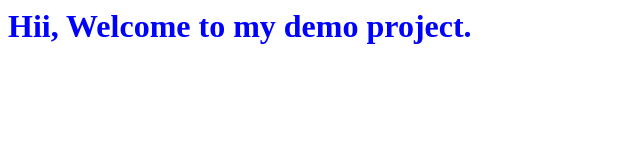
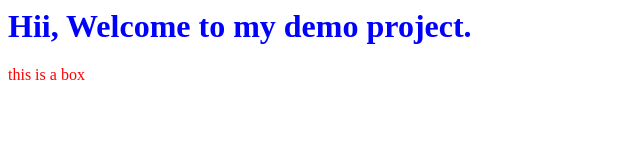
Before and after one commit to ersanjaysah/demo, a plain HTML site: page index.html in a window 1280 px wide. Shown: the full height of the page, 0-640 px from the left. Drawn offline with Linux system fonts and the light colour scheme.

Commit message:
Update index.html

```diff
--- a/index.html
+++ b/index.html
@@ -1 +1,2 @@
 <h1 style="color:blue;"> Hii, Welcome to my demo project. </h1>
+<div style="color:red;"> this is a box </div>
```
